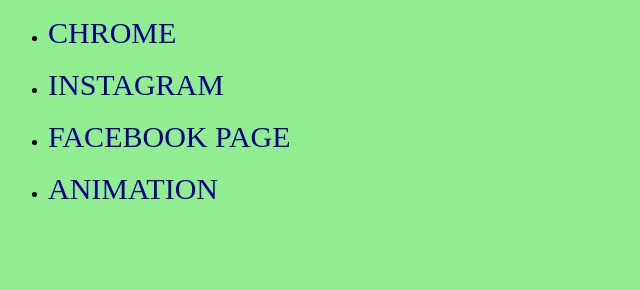
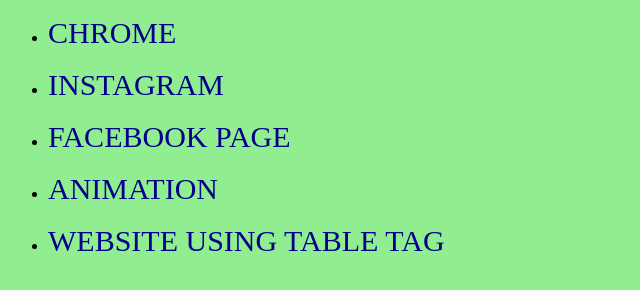
Before and after one commit to krishnadua/allproject, a plain HTML site: page index.html in a window 1280 px wide. Shown: the whole page, without its empty margins (0-640 px from the left). Drawn offline with Linux system fonts and the light colour scheme.

Commit message:
Update index.html

```diff
--- a/index.html
+++ b/index.html
@@ -12,6 +12,7 @@ a{
   text-decoration: none;
   color: darkblue;
   font-size: 30px;
+text-transform: uppercase;
 
 }
 a:hover{
@@ -43,6 +44,12 @@ body{
     <a href="https://krishnadua.github.io/animatation/Animation.html">ANIMATION</a>
 </li>
 
+<br>
+<li>
+  <a href="https://krishnadua.github.io/classroom/Website%20using%20table%20tag.html">Website using table tag</a>
+</li>
+
+
     </ul>
 
 </body>
```
